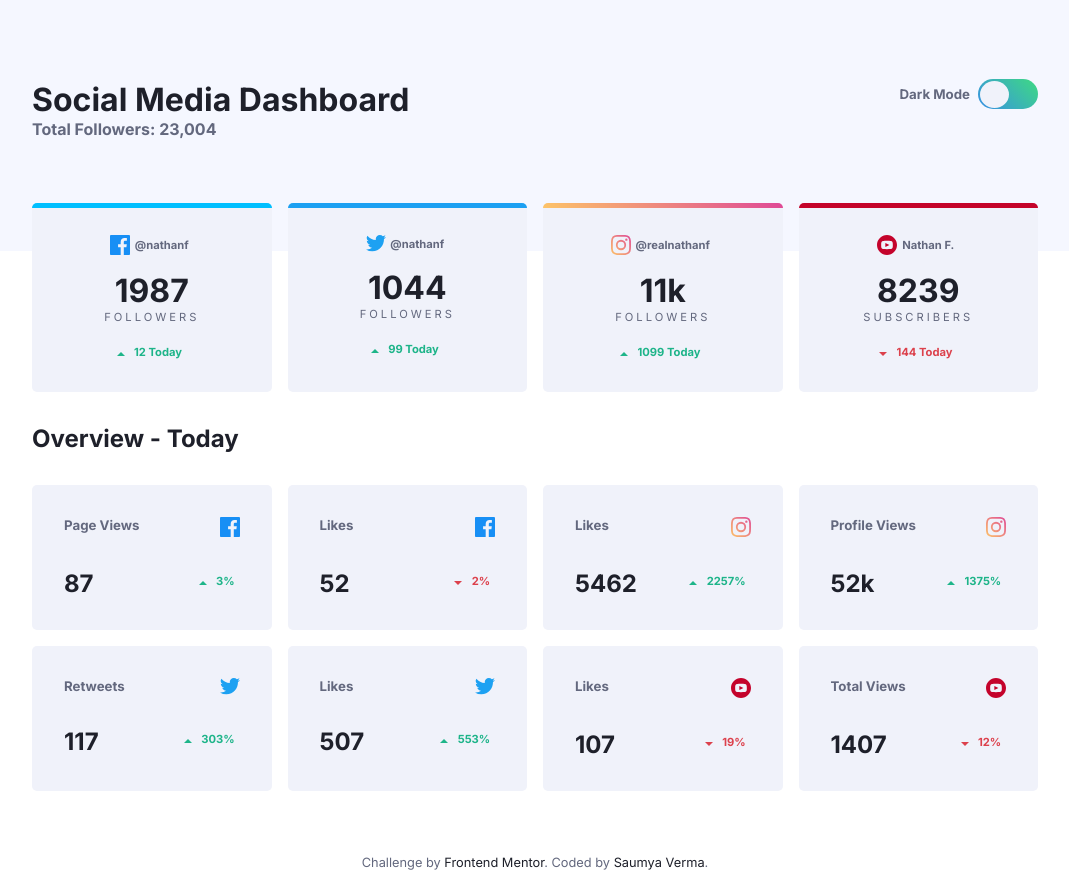
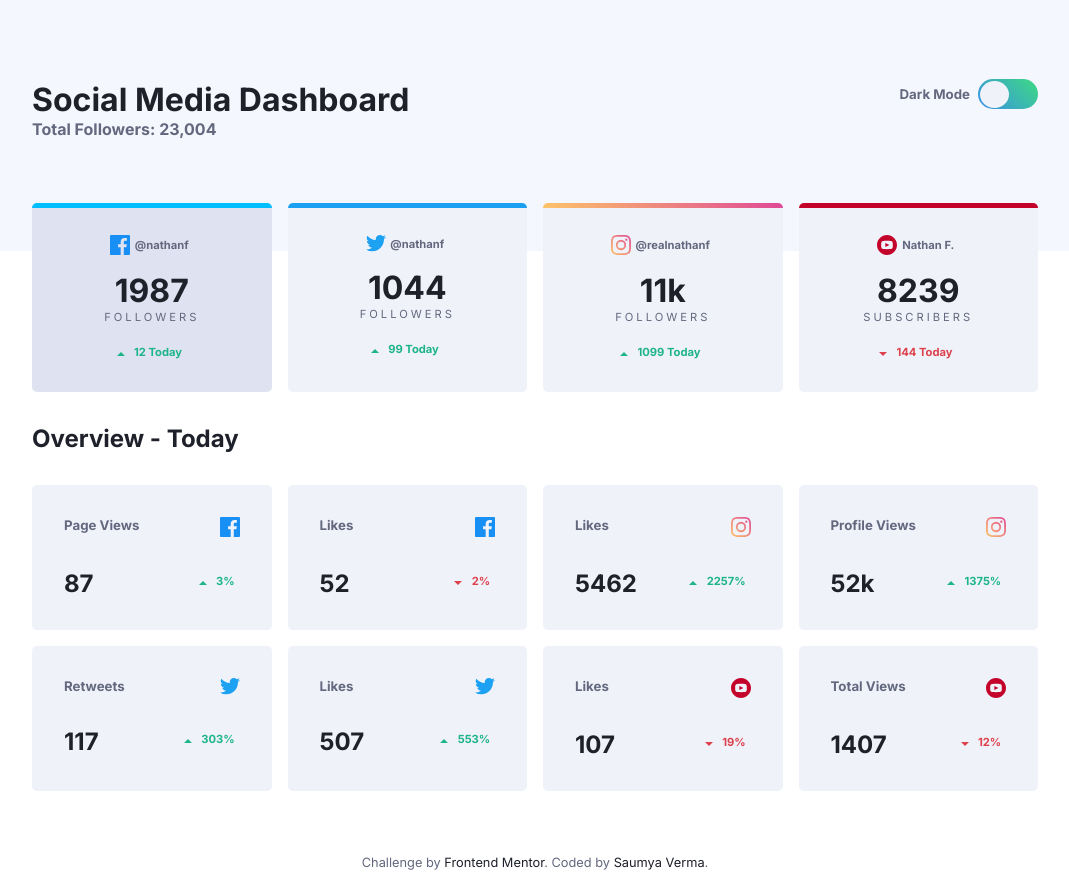
Before and after one commit to nikkuv/social-media-dashboard-with-theme-switcher, a plain HTML site: page social-media-dashboard-with-theme-switcher-master/index.html in a window 1280 px wide. In both pictures the pointer is over the element 256 px from the left and 297 px from the top of the page. Shown: the whole page, without its empty margins (105-1174 px from the left). Drawn offline with Linux system fonts and the light colour scheme.

Commit message:
update Styling

```diff
--- a/social-media-dashboard-with-theme-switcher-master/style.css
+++ b/social-media-dashboard-with-theme-switcher-master/style.css
@@ -22,6 +22,7 @@ html{
     --card-bg: hsl(227, 47%, 96%);
     --text-1: hsl(228, 12%, 44%);
     --text-2: hsl(230, 17%, 14%);
+    --hover-color:hsl(227, 40%, 91%);
 
     --toggle: linear-gradient(45deg, hsl(210, 78%, 56%),hsl(146, 68%, 55%));
 
@@ -34,6 +35,7 @@ html[data-theme = "dark"]{
     --card-bg: hsl(228, 28%, 20%);
     --text-1: hsl(228, 34%, 66%);
     --text-2: hsl(0, 0%, 100%);
+    --hover-color:hsl(228, 24%, 22%) ;
 
     --toggle: linear-gradient(45deg, hsl(210, 78%, 56%),hsl(146, 68%, 55%));
 }
@@ -71,6 +73,11 @@ body{
     background-color: var(--card-bg);
     border-radius: 5px;
     cursor: pointer;
+}
+
+.card:hover,
+.overview-card:hover{
+    background-color: var(--hover-color);
 }
 
 .card{
```
